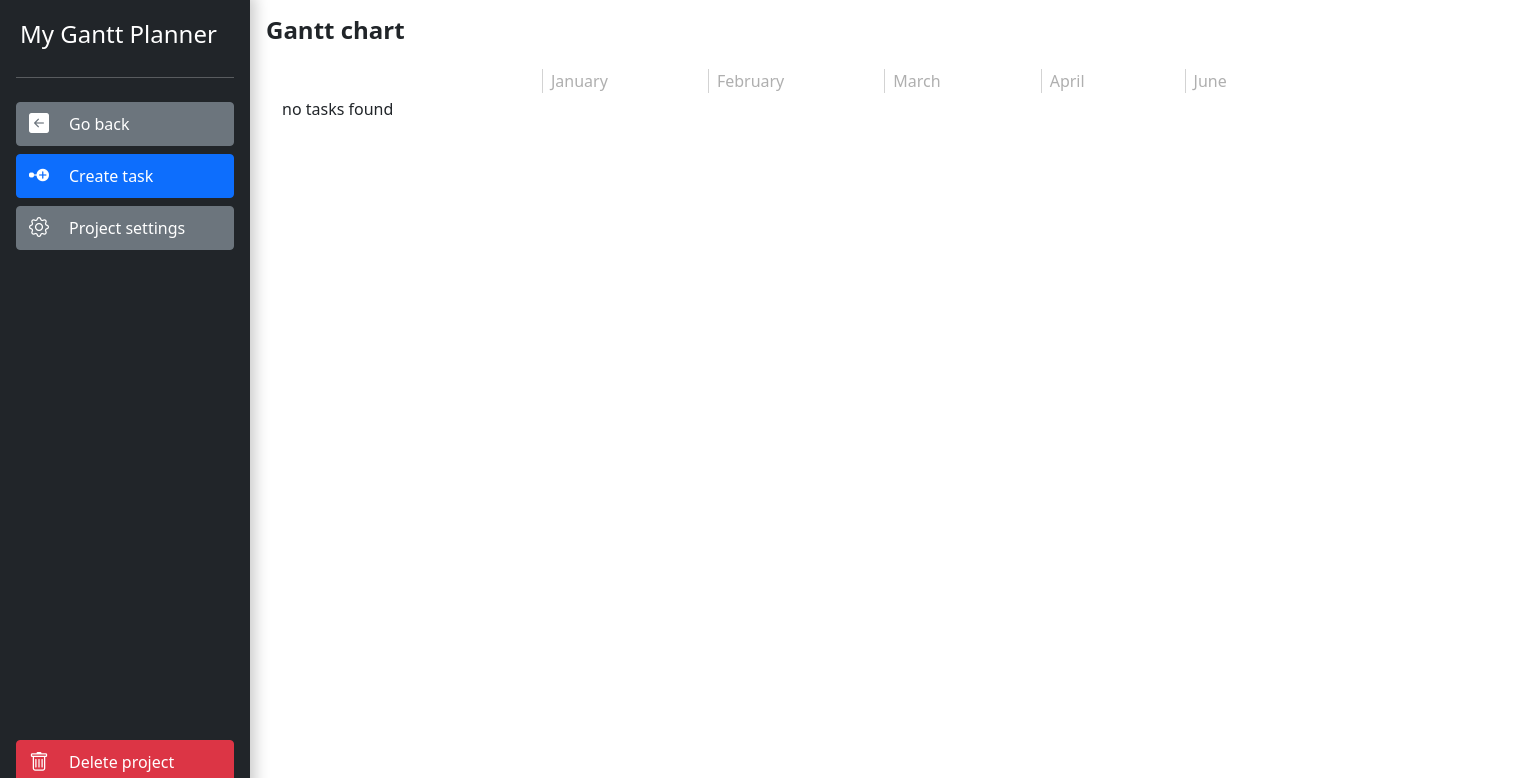
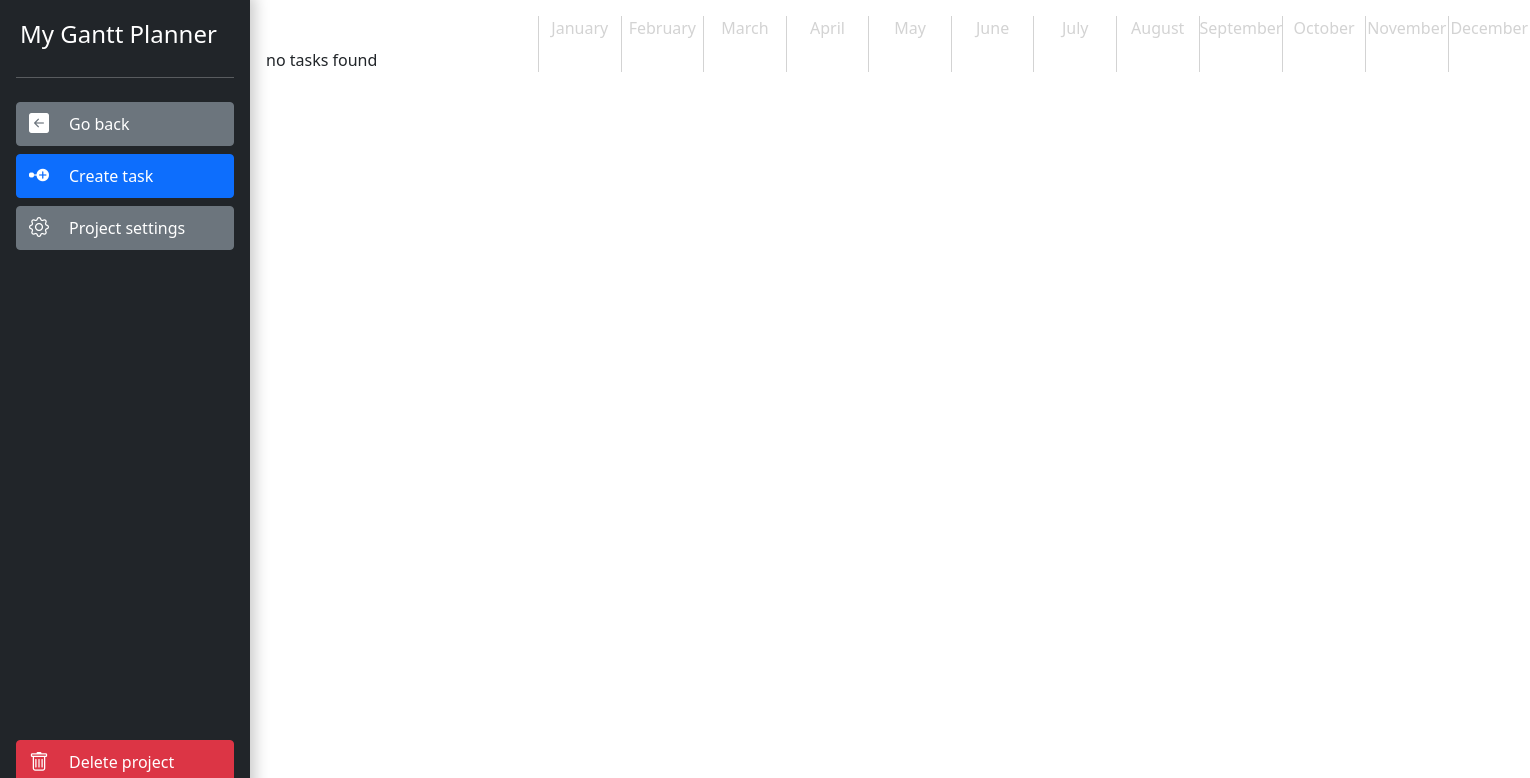
Before and after one commit to RnsX/gantt-planner, a React (Create React App) app: page /Project/1 in a window 1280 px wide. Shown: the top 778 px of the page, 1530 px wide, since content can reach past the window. Built offline with nearby package versions, Linux system fonts and the light colour scheme.

Commit message:
chart grid

```diff
--- a/src/App.tsx
+++ b/src/App.tsx
@@ -12,15 +12,13 @@ function App() {
   const redux = useSelector((state:IAppState) => state.projects.projects);
 
   return (
-    <div style={{display: 'flex'}}>
+    <div style={{display: 'flex', height: '100vh'}}>
       <BrowserRouter>
-        <div style={{width: '250px', borderRight:'1px solid lightgray', height: '100vh'}} className='shadowAlternative'>
+        <div style={{width: '250px', borderRight:'1px solid lightgray', height: '100%'}} className='shadowAlternative'>
           <LeftSidebar></LeftSidebar>
         </div>
-        {/* <div className='b-example-divider divider-additional' style={{minWidth: '2em'}}>
 
-        </div> */}
-        <div style={{width: '100%', paddingLeft: '1em', paddingTop: '1em'}}>
+        <div style={{minWidth: '100%', paddingLeft: '1em', height: '100%'}}>
           <Routes>
             <Route path="/" element={<ProjectList></ProjectList>}/>
             <Route path="/Project/:id" element={<Project></Project>}/>
--- a/src/components/SliderContainer.tsx
+++ b/src/components/SliderContainer.tsx
@@ -34,10 +34,11 @@ const SliderContainer = () => {
   }
 
   return (
-      <div className='sliderContainer'>
+      <div className='' style={{paddingTop: ''}}>
         <RightClickWindow windowProps={rClickMenu} closeWindow={hideRightClick}/>
         <Timeline></Timeline>
 
+        <div style={{paddingTop: '3em'}}>
           {
             props != null && props.Tasks.length != 0
             ? props.Tasks.sort((a, b) => a.TaskInfo.orderId > b.TaskInfo.orderId ? 1 : -1).map((task,idx)=> (
@@ -47,25 +48,8 @@ const SliderContainer = () => {
             ))
             : <p>no tasks found</p>
           }
-      <style>
-        {`
-          .page {
-            display: flex;
-            width: 100%;
-            height: 100vh;
-            justify-content: center;
-            align-items: center;
-          }
+        </div>
 
-          .sliderContainer {
-              min-width: 500px;
-              height: fit-content;
-              overflow: hidden;
-              padding: 1em;
-              padding: 1em;
-          }
-        `}
-      </style>
       </div>
   )
 };
--- a/src/components/Timeline.tsx
+++ b/src/components/Timeline.tsx
@@ -1,25 +1,47 @@
 import React from 'react';
 
 const Timeline = () => {
-  return (
-    <div style={{display: 'flex', marginBottom: '0.25em'}}>
-        <div style={{marginLeft: '260px', color: '#afafaf', borderLeft: '1px solid lightgray', paddingLeft: '0.5em'}}>
-        January
+
+    const monthlyCalendar = ["January", "February", "March", "April", "May", "June", "July", "August", "September", "October", "November", "December"]
+
+    const renderTimelineGrid = () => {
+
+        return (
+            monthlyCalendar.map((month, idx) => (
+                <div style={{
+                    textAlign: 'center', color: 'lightgray', borderLeft: '1px solid lightgray', width: '100px', marginTop: '1em'
+                }}>
+                    {month}
+                </div>
+            ))
+        )
+
+    }
+
+    return (
+        <div style={{ width: '100%', paddingLeft: '272px', position: 'absolute', height: '100%', display: 'flex', overflow: 'hidden', fontSize: 'medium'}}>
+            {renderTimelineGrid()}
         </div>
-        <div style={{marginLeft: '100px', color: '#afafaf', borderLeft: '1px solid lightgray', paddingLeft: '0.5em'}}>
-        February
-        </div>
-        <div style={{marginLeft: '100px', color: '#afafaf', borderLeft: '1px solid lightgray', paddingLeft: '0.5em'}}>
-        March
-        </div>
-        <div style={{marginLeft: '100px', color: '#afafaf', borderLeft: '1px solid lightgray', paddingLeft: '0.5em'}}>
-        April
-        </div>
-        <div style={{marginLeft: '100px', color: '#afafaf', borderLeft: '1px solid lightgray', paddingLeft: '0.5em'}}>
-        June
-        </div>
-    </div>
-  )
+    )
 };
 
 export default Timeline;
+
+
+// <div style={{display: 'flex', marginBottom: '0.25em'}}>
+//     <div style={{marginLeft: '260px', color: '#afafaf', borderLeft: '1px solid lightgray', paddingLeft: '0.5em'}}>
+//     January
+//     </div>
+//     <div style={{marginLeft: '100px', color: '#afafaf', borderLeft: '1px solid lightgray', paddingLeft: '0.5em'}}>
+//     February
+//     </div>
+//     <div style={{marginLeft: '100px', color: '#afafaf', borderLeft: '1px solid lightgray', paddingLeft: '0.5em'}}>
+//     March
+//     </div>
+//     <div style={{marginLeft: '100px', color: '#afafaf', borderLeft: '1px solid lightgray', paddingLeft: '0.5em'}}>
+//     April
+//     </div>
+//     <div style={{marginLeft: '100px', color: '#afafaf', borderLeft: '1px solid lightgray', paddingLeft: '0.5em'}}>
+//     June
+//     </div>
+// </div>
--- a/src/pages/Project.tsx
+++ b/src/pages/Project.tsx
@@ -43,7 +43,6 @@ const Project = () => {
                 transition: '0.5s ease-in-out'
             }}
         >
-            <h4 style={{fontWeight: 'bold'}}>Gantt chart</h4>
             {
                 <SliderContainer></SliderContainer>
             }
```
Lines whose indentation alone changed are shown as unchanged.
